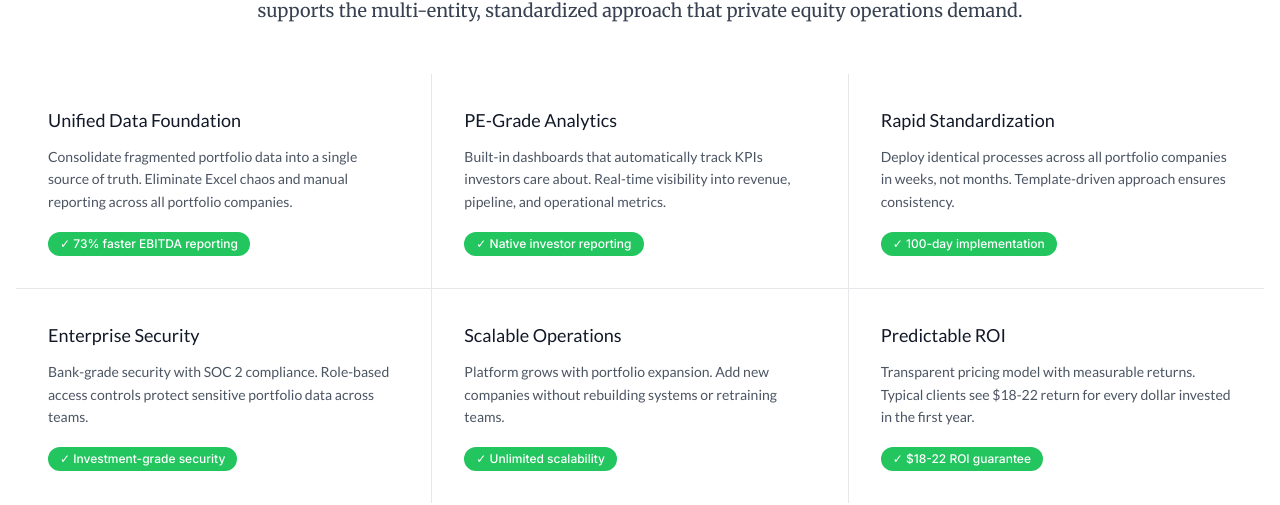
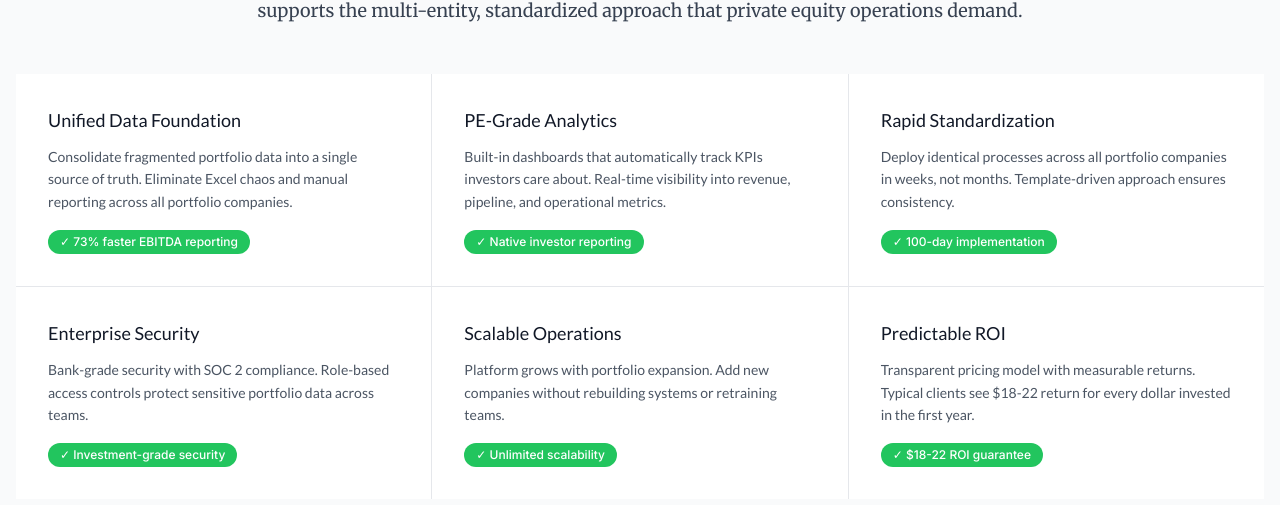
Before and after one commit to dataopsgroup/v0-oh, a Next.js app: page /insights/hubspot-for-private-equity in a window 1280 px wide. Shown: the part 858-1363 px from the top of the page. Built offline with nearby package versions, Linux system fonts and the light colour scheme.

Commit message:
feat: align green pills and add gray background to feature boxes
Ensure consistent pill alignment and gray background styling.

#VERCEL_SKIP

Co-authored-by: DataOps Group <210094072+dataopsgroup@users.noreply.github.com>

```diff
--- a/app/insights/hubspot-for-private-equity/page.tsx
+++ b/app/insights/hubspot-for-private-equity/page.tsx
@@ -483,7 +483,7 @@ export default function HubSpotForPrivateEquityPage() {
         </section>
 
         {/* Why HubSpot Features - Updated to match home page style */}
-        <section className="py-16 px-4 bg-white">
+        <section className="py-16 px-4 bg-gray-50">
           <div className="max-w-7xl mx-auto">
             <div className="text-center mb-12">
               <h2 className="headline text-3xl md:text-4xl text-gray-900 mb-6">
@@ -498,10 +498,12 @@ export default function HubSpotForPrivateEquityPage() {
             {/* Updated to match home page grid style */}
             <div className="grid md:grid-cols-3 gap-px bg-gray-200 mb-8">
               {features.map((feature, index) => (
-                <div key={index} className="bg-white p-8 hover:bg-gray-50 transition-colors">
+                <div key={index} className="bg-white p-8 hover:bg-gray-50 transition-colors flex flex-col h-full">
                   <h3 className="headline text-lg text-gray-900 mb-3">{feature.title}</h3>
-                  <p className="body-copy text-sm text-gray-600 mb-4 leading-relaxed">{feature.description}</p>
-                  <div className="inline-flex items-center px-3 py-1 rounded-full bg-green-500 text-white text-xs font-medium">
+                  <p className="body-copy text-sm text-gray-600 mb-4 leading-relaxed flex-grow">
+                    {feature.description}
+                  </p>
+                  <div className="inline-flex items-center px-3 py-1 rounded-full bg-green-500 text-white text-xs font-medium self-start">
                     {feature.benefit}
                   </div>
                 </div>
```
